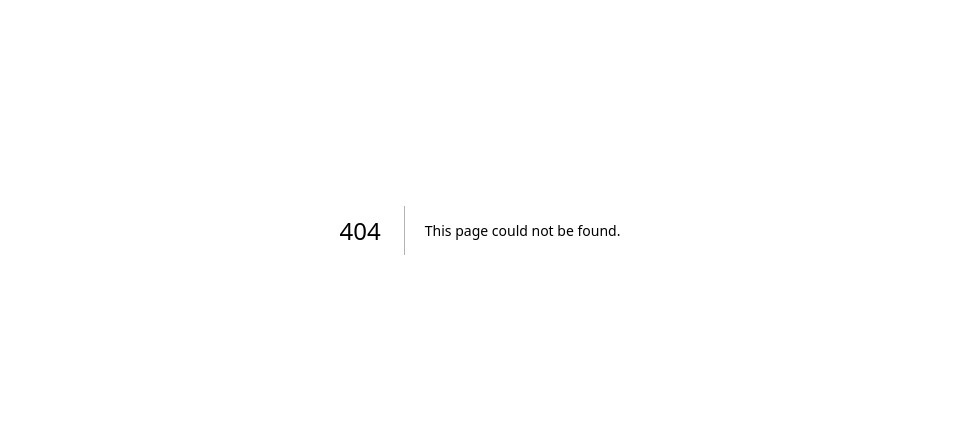
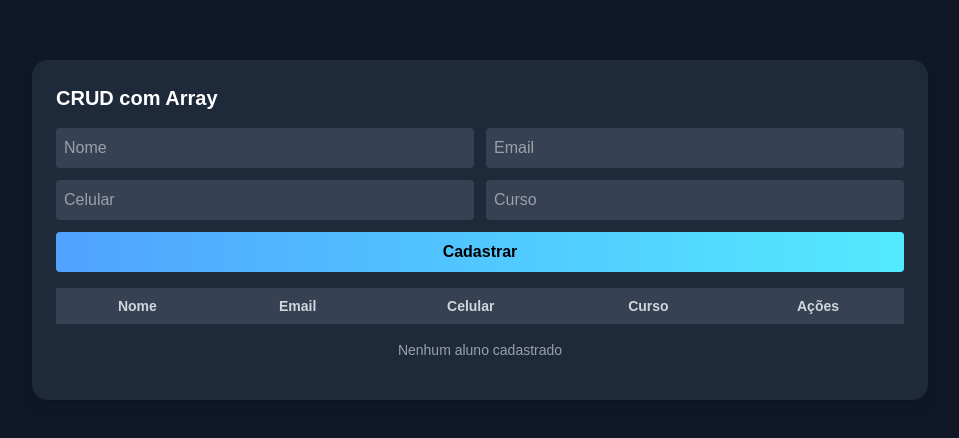
Before and after one commit to danielapereira60409-collab/aplicativosWebSenac, a Next.js app: page /crud2 in a window 1280 px wide. Before the commit this address had no page. Shown: the part 170-608 px from the top of the page, without its empty margins (160-1119 px from the left). Built offline with nearby package versions, Linux system fonts and the light colour scheme.

Commit message:
Add files via upload

```diff
--- /dev/null
+++ b/app/crud2/page.js
@@ -0,0 +1,179 @@
+
+"use client";
+
+import { useState } from "react";
+
+export default function Home() {
+
+    const [alunos, setAlunos] = useState([]);
+
+    const [form, setForm] = useState({
+        nome: "",
+        email: "",
+        celular: "",
+        curso: ""
+    });
+
+    const [editIndex, setEditIndex] = useState(null);
+
+    function handleChange(e) {
+        const { name, value } = e.target;
+        setForm({ ...form, [name]: value });
+    }
+
+    function limparCampos() {
+        setForm({
+            nome: "",
+            email: "",
+            celular: "",
+            curso: ""
+        });
+    }
+
+    function handleSubmit(e) {
+        e.preventDefault();
+
+        if (!form.nome || !form.email || !form.celular || !form.curso) {
+            alert("Preencha todos os campos!");
+            return;
+        }
+
+        const novoAluno = { ...form };
+
+        setAlunos((prev) => {
+            const novos = [...prev];
+
+            if (editIndex !== null) {
+                novos[editIndex] = novoAluno;
+            } else {
+                novos.push(novoAluno);
+            }
+
+            return novos;
+        });
+
+        setEditIndex(null);
+        limparCampos();
+    }
+
+    function handleEdit(index) {
+        setForm(alunos[index]);
+        setEditIndex(index);
+    }
+
+    function handleDelete(index) {
+        setAlunos((prev) => prev.filter((_, i) => i !== index));
+    }
+
+    return (
+        <div className="min-h-screen bg-gray-900 text-white flex items-center justify-center p-6">
+
+            <div className="w-full max-w-4xl bg-gray-800 rounded-2xl shadow-lg p-6">
+
+                <h1 className="text-xl font-bold mb-4">
+                    CRUD com Array
+                </h1>
+
+                {/* FORM */}
+                <form onSubmit={handleSubmit} className="grid grid-cols-2 gap-3 mb-4">
+
+                    <input
+                        name="nome"
+                        placeholder="Nome"
+                        value={form.nome}
+                        onChange={handleChange}
+                        className="bg-gray-700 p-2 rounded outline-none"
+                    />
+
+                    <input
+                        name="email"
+                        placeholder="Email"
+                        value={form.email}
+                        onChange={handleChange}
+                        className="bg-gray-700 p-2 rounded outline-none"
+                    />
+
+                    <input
+                        name="celular"
+                        placeholder="Celular"
+                        value={form.celular}
+                        onChange={handleChange}
+                        className="bg-gray-700 p-2 rounded outline-none"
+                    />
+
+                    <input
+                        name="curso"
+                        placeholder="Curso"
+                        value={form.curso}
+                        onChange={handleChange}
+                        className="bg-gray-700 p-2 rounded outline-none"
+                    />
+
+                    <button
+                        type="submit"
+                        className="col-span-2 bg-gradient-to-r from-blue-400 to-cyan-300 text-black font-semibold p-2 rounded hover:opacity-90"
+                    >
+                        {editIndex !== null ? "Atualizar" : "Cadastrar"}
+                    </button>
+
+                </form>
+
+                {/* TABELA */}
+                <div className="overflow-x-auto">
+                    <table className="w-full text-sm">
+
+                        <thead>
+                            <tr className="bg-gray-700 text-gray-300">
+                                <th className="p-2">Nome</th>
+                                <th className="p-2">Email</th>
+                                <th className="p-2">Celular</th>
+                                <th className="p-2">Curso</th>
+                                <th className="p-2">Ações</th>
+                            </tr>
+                        </thead>
+
+                        <tbody>
+                            {alunos.length === 0 ? (
+                                <tr>
+                                    <td colSpan="5" className="text-center p-4 text-gray-400">
+                                        Nenhum aluno cadastrado
+                                    </td>
+                                </tr>
+                            ) : (
+                                alunos.map((aluno, index) => (
+                                    <tr key={index} className="border-b border-gray-700">
+
+                                        <td className="p-2">{aluno.nome}</td>
+                                        <td className="p-2">{aluno.email}</td>
+                                        <td className="p-2">{aluno.celular}</td>
+                                        <td className="p-2">{aluno.curso}</td>
+
+                                        <td className="p-2 flex gap-2">
+
+                                            <button
+                                                onClick={() => handleEdit(index)}
+                                                className="border border-gray-400 px-2 py-1 rounded hover:bg-gray-600"
+                                            >
+                                                Editar
+                                            </button>
+
+                                            <button
+                                                onClick={() => handleDelete(index)}
+                                                className="border border-red-400 px-2 py-1 rounded hover:bg-red-500 hover:text-white"
+                                            >
+                                                Deletar
+                                            </button>
+
+                                        </td>
+                                    </tr>
+                                ))
+                            )}
+                        </tbody>
+
+                    </table>
+                </div>
+
+            </div>
+        </div>
+    );
+}
--- a/app/page.js
+++ b/app/page.js
@@ -51,6 +51,9 @@ export default function () {
         <Link href="/tarefas" className="bg-gray-500 text-white text-center py-2 rounded-lg hover:bg-gray-600 transition">
           Gerenciador de Tarefas
         </Link>
+        <Link href="/crud2" className="bg-gray-500 text-white text-center py-2 rounded-lg hover:bg-gray-600 transition">
+          CRUD com Array
+        </Link>
       </div>
     </main>
   );
```
